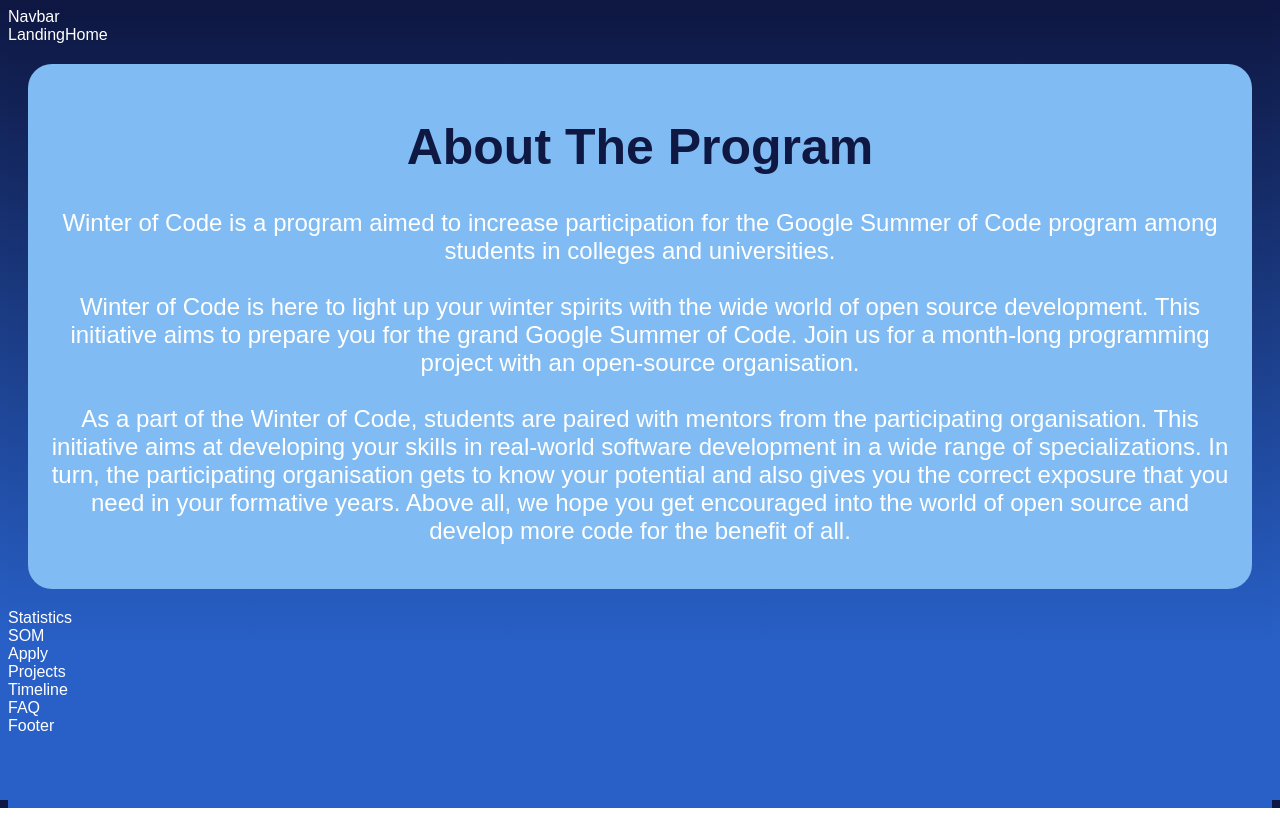
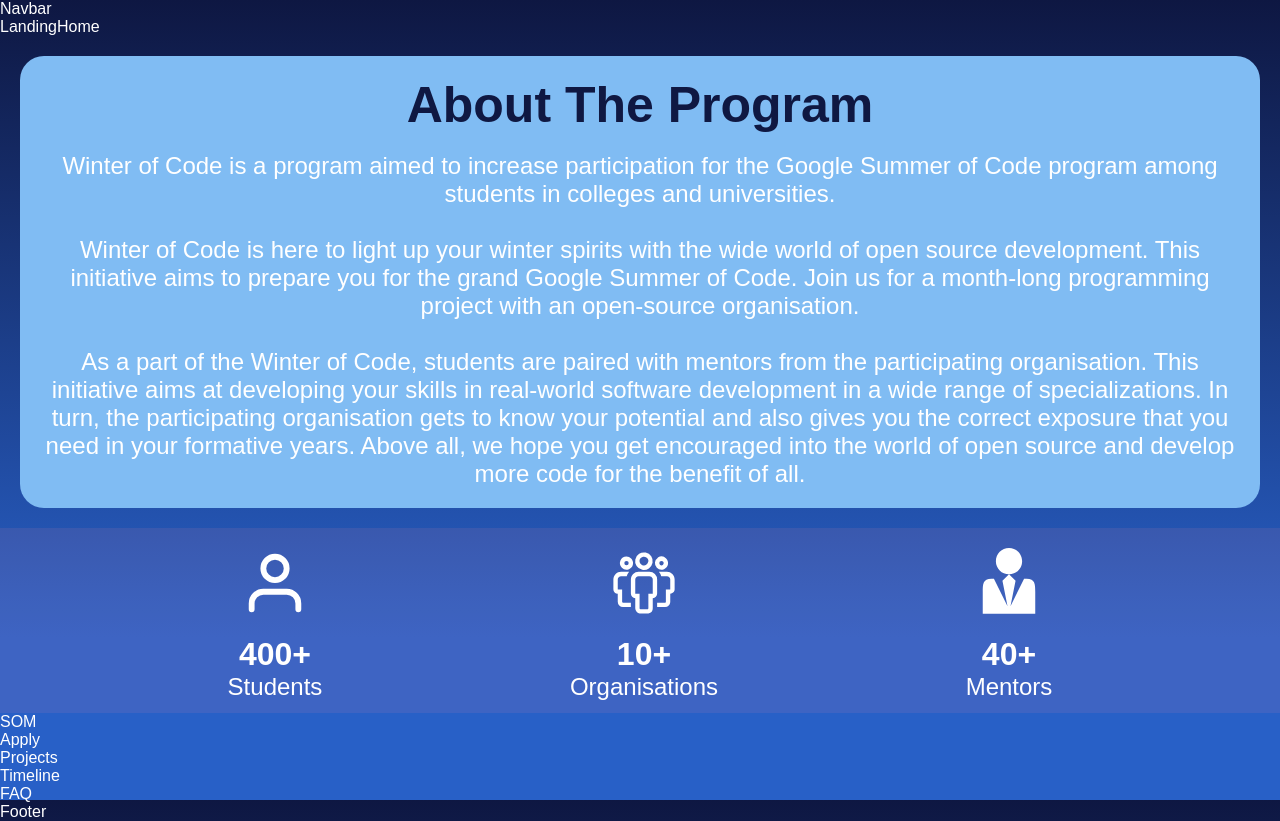
Before and after one commit to winterofcode/winterofcode.github.io, a React (Vite) app: page / in a window 1280 px wide. Built offline with nearby package versions, Linux system fonts and the light colour scheme.

Commit message:
Added Statistics with animation plus bg error

```diff
--- a/src/partials/About/About.jsx
+++ b/src/partials/About/About.jsx
@@ -5,7 +5,7 @@
   return (
     <div className="main-container">
       <h1 className="header">About The Program</h1>
-
+      <br/>
       <p className="description">
         Winter of Code is a program aimed to increase participation for the
         Google Summer of Code program among students in colleges and
--- a/src/partials/Statistics/Statistics.jsx
+++ b/src/partials/Statistics/Statistics.jsx
@@ -1,8 +1,65 @@
-import React from "react";
+import React, { useState, useEffect } from "react";
 import "./Statistics.scss";
+import { FiUser } from "react-icons/fi";
+import { ImUserTie } from "react-icons/im";
+import { VscOrganization } from "react-icons/vsc";
+
+const AnimatedNumber = ({ value, duration = 2000, showPlus = true }) => {
+  const [count, setCount] = useState(0);
+
+  useEffect(() => {
+    let startTime;
+
+    const animate = (timestamp) => {
+      if (!startTime) startTime = timestamp;
+      const progress = timestamp - startTime;
+      const percentage = Math.min(progress / duration, 1);
+
+      setCount(Math.floor(value * percentage));
+
+      if (progress < duration) {
+        requestAnimationFrame(animate);
+      }
+    };
+
+    requestAnimationFrame(animate);
+
+    return () => {
+      setCount(value); // Ensure the final value is displayed when the component unmounts
+    };
+  }, [value, duration]);
+
+  return (
+    <strong className="stat-number">
+      {count}
+      {showPlus && "+"}
+    </strong>
+  );
+};
 
 const Statistics = () => {
-  return <div>Statistics</div>;
+  return (
+    <div className="statistics-container">
+      <div className="statistics-box">
+        <FiUser size={"70px"} />
+        <br />
+        <AnimatedNumber value={400} showPlus />
+        <span className="stat-label">Students</span>
+      </div>
+      <div className="statistics-box">
+        <VscOrganization size={"70px"} />
+        <br />
+        <AnimatedNumber value={10} showPlus />
+        <span className="stat-label">Organisations</span>
+      </div>
+      <div className="statistics-box">
+        <ImUserTie size={"70px"} />
+        <br />
+        <AnimatedNumber value={40} showPlus />
+        <span className="stat-label">Mentors</span>
+      </div>
+    </div>
+  );
 };
 
 export default Statistics;
--- a/src/partials/Statistics/Statistics.scss
+++ b/src/partials/Statistics/Statistics.scss
@@ -0,0 +1,77 @@
+*{
+    margin: 0;
+
+}
+
+.statistics-container {
+    background-color: black;
+    display: flex;
+    flex-direction: column;
+    align-items: center;
+    justify-content: space-evenly;
+    color: white;
+  }
+
+  @media (min-width: 768px) {
+    .statistics-container {
+      flex-direction: row;
+    }
+  }
+
+  .statistics-box {
+    padding: 1.25rem;
+    padding-bottom: 0.75rem;
+    display: flex;
+    flex-direction: column;
+    align-items: center;
+    justify-content: space-between;
+
+  }
+
+  .stat-number {
+    font-size: 2rem;
+    font-weight: bold;
+  }
+
+  .stat-label {
+    font-size: 1.5rem;
+  }
+.statistics-container {
+  background-color: rgba(248, 142, 154, 0.1);
+  display: flex;
+  flex-direction: column;
+  align-items: center;
+  justify-content: space-evenly;
+  color: white;
+}
+
+@media (min-width: 768px) {
+  .statistics-container {
+    flex-direction: row;
+  }
+}
+
+.statistics-box {
+  padding: 1.25rem;
+  padding-bottom: 0.75rem;
+  display: flex;
+  flex-direction: column;
+  align-items: center;
+  justify-content: space-between;
+}
+
+.stat-number {
+  font-size: 2rem;
+  font-weight: bold;
+  animation: counter 2s ease-out; /* Adjust duration as needed */
+}
+
+@keyframes counter {
+  from {
+    content: "0";
+  }
+}
+
+.stat-label {
+  font-size: 1.5rem;
+}
```
